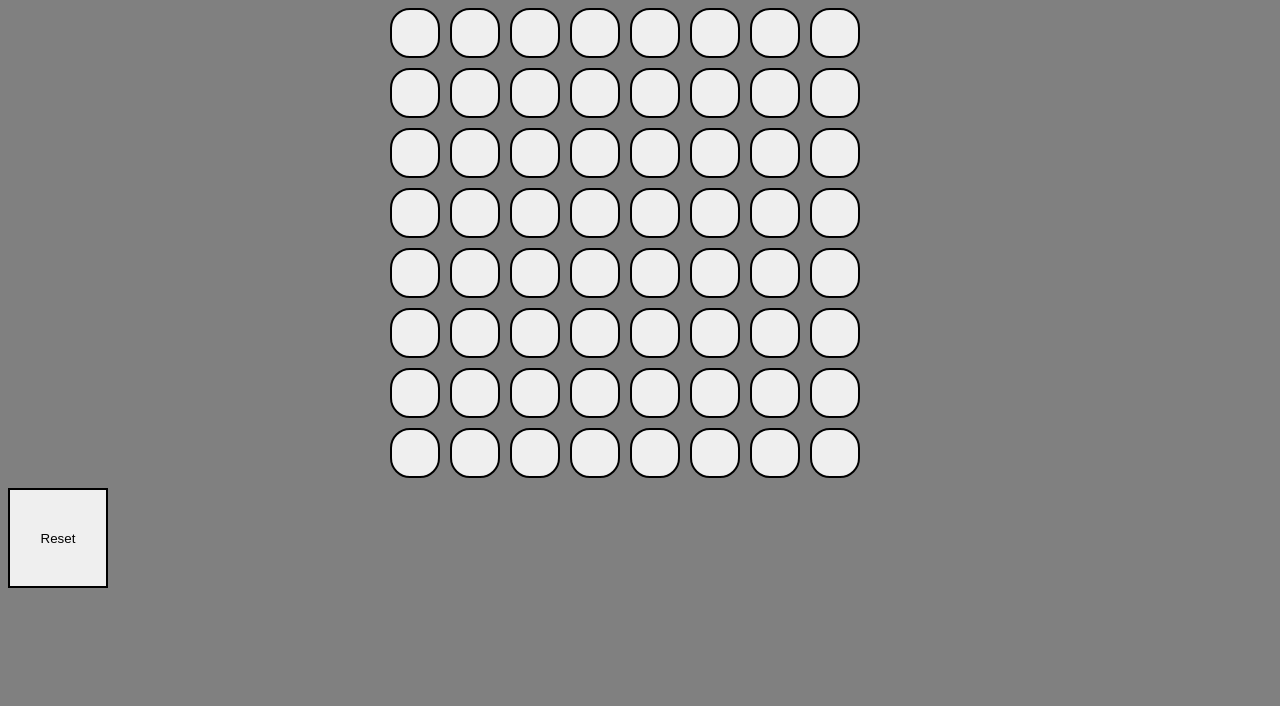
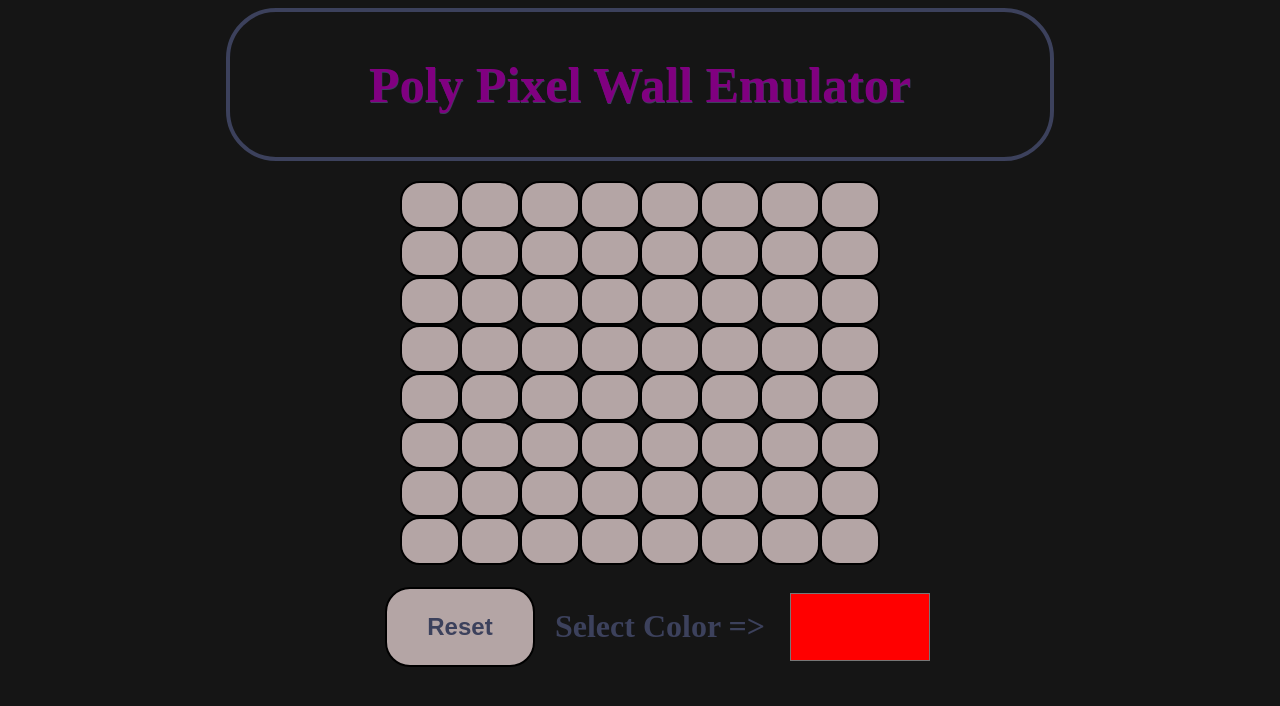
Before and after one commit to Zane-Wolfe/Poly-Pixel-Wall, a website: page WebApp/index.html in a window 1280 px wide. Drawn offline with nearby package versions, Linux system fonts and the light colour scheme; files that its build step writes are made by us from their sources; no server answers; files whose address does not match are found by name.

Commit message:
Improved Overall Design

```diff
--- a/WebApp/app.js
+++ b/WebApp/app.js
@@ -18,7 +18,7 @@ const parsers = SerialPort.parsers;
 const parser = new ReadlineParser({ delimeter: "\r\n" });
 
 const port = new SerialPort.SerialPort({
-  path: "COM3",
+  path: "COM4",
   baudRate: 9600,
   dataBits: 8,
   parity: "none",
--- a/WebApp/index.html
+++ b/WebApp/index.html
@@ -8,10 +8,31 @@
     <title>PolyPixelWall</title>
     <script src="/socket.io/socket.io.js"></script>
 </head>
-<body class = "main">
-    <div class = "gridLayout" id = "layout">
+<body class="main">
+    <div class="logo">
+      <h1 class="logo-wall">
+        Poly Pixel Wall Emulator
+      </h1>
     </div>
-    <button class = "but_reset" id = "but_9_9" onclick="reset(this.id)">Reset</button>
+    <div class="container-layout">
+      <div class = "gridLayout" id ="layout">
+      </div>
+    </div>
+    <div class="container-list">
+      <ul>
+        <li>
+          <button class="but-reset" id ="but_9_9" onclick="reset(this.id)">Reset</button>
+        </li>
+        <li>
+          <h1 class="text-color-picker">Select Color =></h1>
+        </li>
+        <li>
+          <input type ="color" class="color-picker" id="colorPicker"value="#ff0000">
+        </li>
+      </ul>
+    </div>
+
+
   </body>
   <script src="button.js"></script>
 </html>
--- a/WebApp/public/button.js
+++ b/WebApp/public/button.js
@@ -43,38 +43,44 @@ function changeColor(elid){
   console.log(row, col);
   console.log(elid);
 
-  if(isActive(elid)==false){
-    document.getElementById(elid).style.background= "red";
+  if(isActive(row, col)==false){
+    //Select color from color picker
+    document.getElementById(elid).style.background= document.getElementById('colorPicker').value;
     socket.emit('lights', {status:elid});
-    activateButton(elid, row, col);
+    activateButton(row, col);
+
 // Check if button is NOT active, if true change the background to
 // white
-}else if(isActive(elid)){
-    document.getElementById(elid).style.background= "white";
+}else if(isActive(row, col)){
+    document.getElementById(elid).style.background= "#B4A5A5";
     socket.emit('lights', {status:elid});
-    deactivateButton(elid, row, col);
+    deactivateButton(row, col);
   }
   console.log(but_arr[row][col].active);
 }
 
 //Function to Reset all the buttons
-//TODO also deactivate all the buttons
 function reset(elid){
-  console.log(elid);
+
   elements = document.getElementsByClassName("but");
   for(var i=0; i<elements.length; i++){
-    elements[i].style.background = "white";
+    elements[i].style.background = "#B4A5A5";
   }
-  document.getElementById(elid).style.background = "white";
+
+  //Set each button object to false
+  for(var i=0; i<8; i++){
+    for(var j=0; j<8; j++){
+      but_arr[i][j].active = false;
+    }
+  }
+  //document.getElementById(elid).style.background = "white";
 
   socket.emit('lights', {status:elid});
 
 }
 
 //Function to Check if the button is active
-function isActive(elid, row, col){
-  console.log(row, col);
-  console.log(elid);
+function isActive(row, col){
 
   if(but_arr[row][col].active == true){
     console.log("is Active");
@@ -86,26 +92,13 @@ function isActive(elid, row, col){
   console.log(but_arr[row][col].active);
 }
 
-function activateButton(elid, row, col){
+function activateButton(row, col){
   but_arr[row][col].active = true;
 }
 
-function deactivateButton(elid, row, col){
+function deactivateButton(row, col){
   but_arr[row][col].active = false;
 }
-// function physicalButton(data){
-//   var text = data;
-//   var button_id = text.id;
-//   var button_color = text.color;
-//   var row = text.x;
-//   var col = text.y;
-
-//   console.log(data)
-//   console.log(button_id);
-//   console.log(text.color);
-//   console.log(row);
-//   console.log(col);
-
 
 // }
 // socket.on('data', function(data){
--- a/WebApp/public/style.css
+++ b/WebApp/public/style.css
@@ -1,25 +1,88 @@
 .main{
-  background-color: gray;
+  background-color: #151515;
+  text-align: center;
+  min-height: 300px;
+  min-width: 600px;
+  height: 800px;
 }
 .but{
-  width: 50px;
-  height: 50px;
+  width: 100%;
+  height: 100%;
+  background-color: #B4A5A5;
   border: 2px solid black;
   border-radius: 20px;
 }
 .but:hover{
+  border: 2px solid purple;
+}
+.container-layout{
+  height: 50%;
+}
+.gridLayout{
+  padding: 20px;
+  display: grid;
+  grid-auto-rows:100%;
+  justify-content: center;
+}
+.container-list{
+  width: 100%;
+}
+
+ul{
+  display:flex;
+  justify-content: center;
+  align-items: stretch;
+  height: 50%;
+}
+ul li {
+  display: inline-flex;
+  margin: 10px;
+
+}
+.color-picker{
+  height: 100%;
+  width: 150px;
+  background-color: #151515;
+  border-color: #151515;
+
+}
+.but-reset{
+  color: #3C415C;
+  width: 150px;
+  background-color: #B4A5A5;
+  border: 2px solid black;
+  border-radius: 25px;
+  font-size: 24px;
+  font-weight: bold;
+}
+
+.but-reset:hover{
   border: 3px solid purple;
 }
-.gridLayout{
-  max-width: 500px;
-  display: grid;
-  grid-auto-rows:60px;
-  margin: auto;
+
+.but-reset:active{
+  transform: translateY(2px)
 }
 
-.but_reset{
-  margin: auto;
-  width: 100px;
-  height: 100px;
-  border: 2px solid black;
+.logo{
+  margin: 0 auto;
+  max-width: 1500px;
+  min-height: 100px;
+  min-width: 300px;
+  width: 800px;
+  padding: 10px;
+  border: 4px solid #3C415C;
+  border-radius: 50px;
 }
+
+.logo-wall{
+  color: purple;
+  font-size: 50px;
+  text-align: center;
+  text-shadow:0.5px 1px #3C415C;
+}
+
+.text-color-picker{
+  margin: center;
+  color: #3C415C;
+}
```
